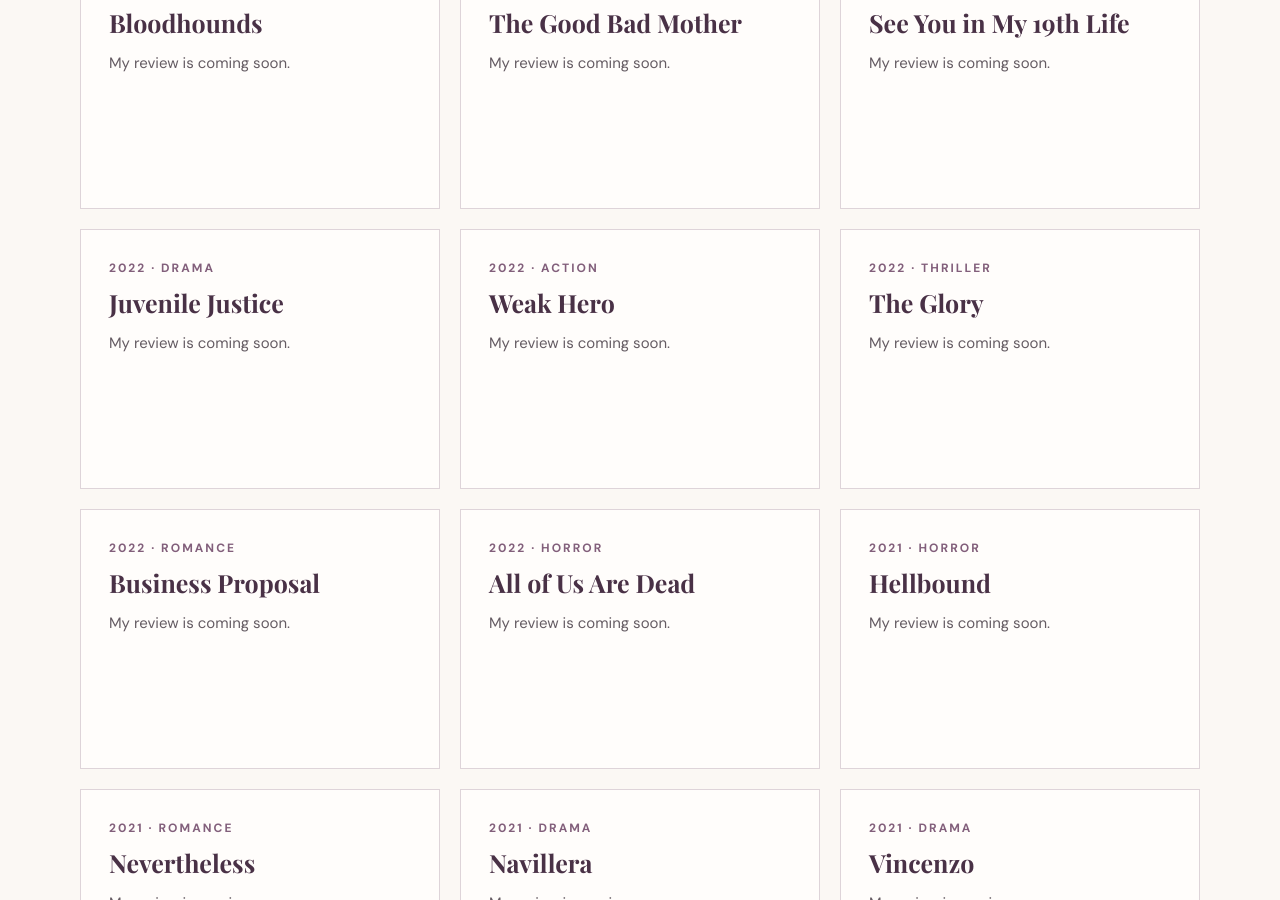
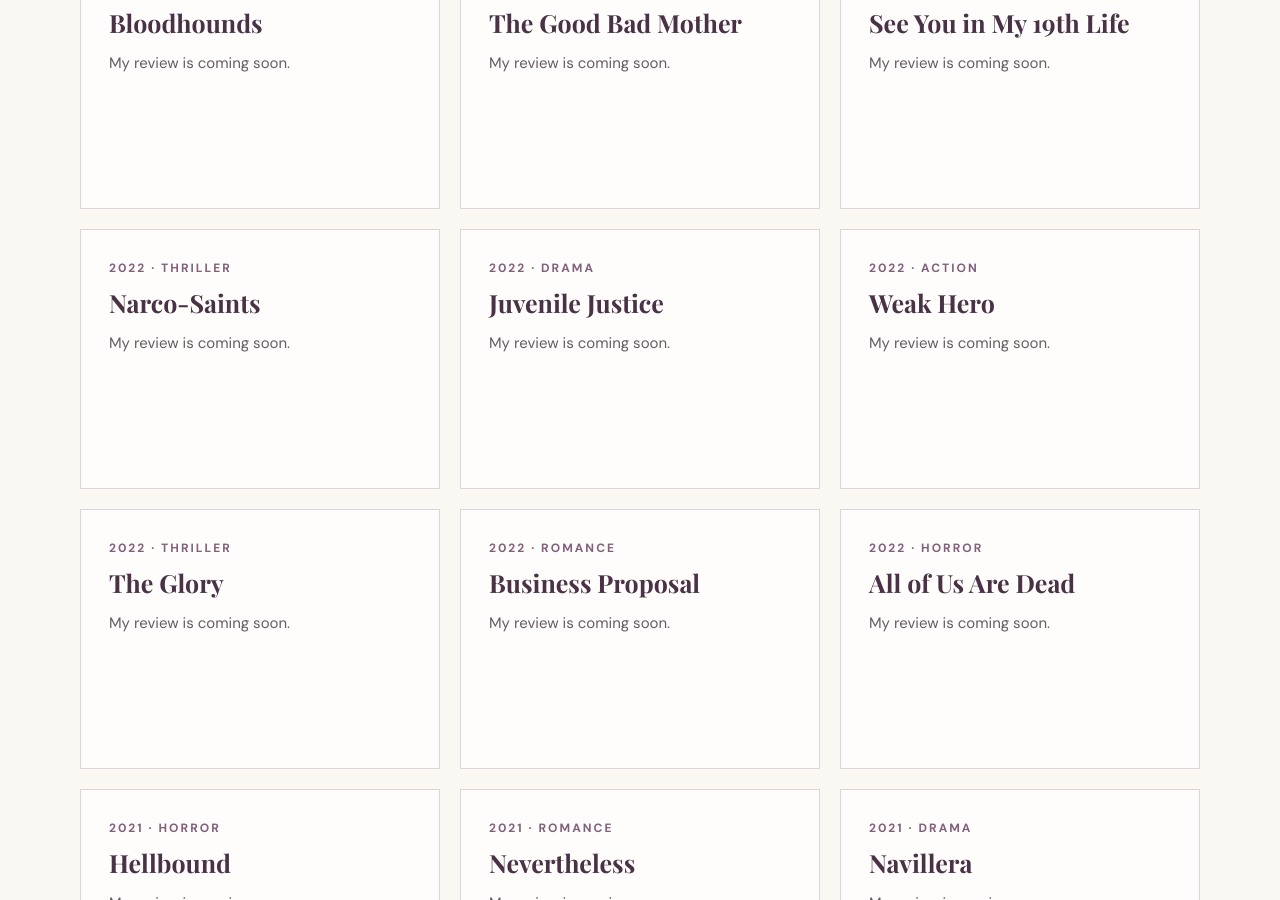
Before and after one commit to lydiarim22-coder/mindoflydia, a Jekyll site: the page built from korean-culture.html, in a window 1280 px wide and 900 px high, scrolled down 2054 px. Built offline with Jekyll 4.4.1, drawn with Linux system fonts in a browser that asks for light colours; some web fonts are replaced.

Commit message:
Add Narco-Saints to Korean Culture dramas

```diff
--- a/_data/korean_culture_items.yml
+++ b/_data/korean_culture_items.yml
@@ -236,3 +236,9 @@
   genre: Action
   topic: dramas
   note: "My review is coming soon."
+
+- title: "Narco-Saints"
+  year: 2022
+  genre: Thriller
+  topic: dramas
+  note: "My review is coming soon."
```
